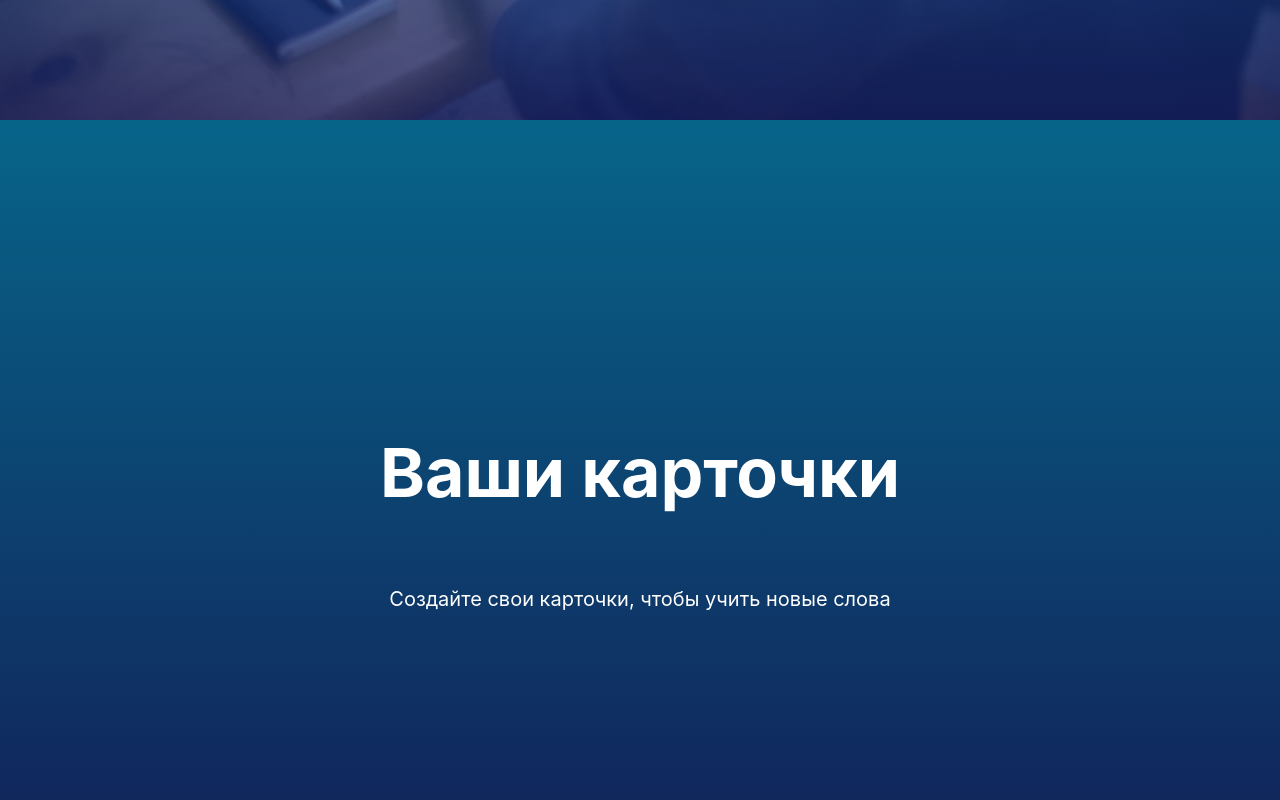
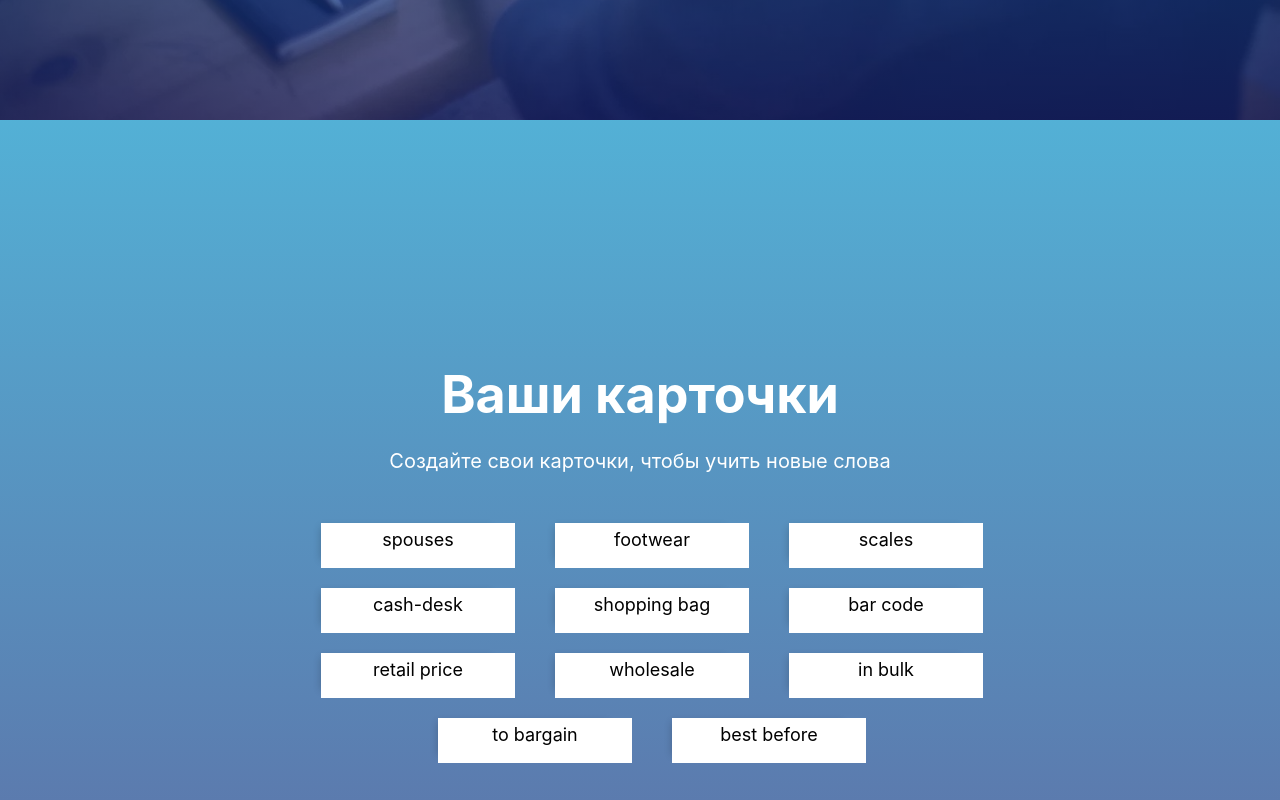
Before and after one commit to Savchhenko/Flash-cards-app, a React (Create React App) app: page / in a window 1280 px wide. Shown: the part 680-1480 px from the top of the page. Built offline with nearby package versions, Linux system fonts and the light colour scheme.

Commit message:
add block with cards

```diff
--- /dev/null
+++ b/src/components/card/card.jsx
@@ -0,0 +1,20 @@
+import React, { Component } from 'react';
+import s from '../../styles/card.module.css';
+
+const Card = ({eng, rus}) => {
+    return (
+            <div className={s.card}>
+                <div className={s.cardInner}>
+                    <div className={s.cardFront}>
+                        { eng }
+                    </div>
+                    <div className={s.cardBack}>
+                        { rus }
+                    </div>
+                </div>
+
+            </div>
+        );
+}
+
+export default Card;
--- a/src/components/content-block/content-block.jsx
+++ b/src/components/content-block/content-block.jsx
@@ -1,12 +1,17 @@
 import React from "react";
-import s from "../../styles/header-block.module.css";
+import s from "../../styles/content-block.module.css";
+import Card from "../card/card";
+import { wordsList } from "../wordsList";
 
 const ContentBlock = ({ title, descr }) => {
     return (
-        <div className={s.cover} style={{backgroundImage: "none"}}>
+        <div className={s.container}>
             <div className={s.wrap}>
                 <h2 className={s.header}>{title}</h2>
                 <p className={s.descr}>{descr}</p>
+            </div>
+            <div className={s.cards}>
+                { wordsList.map(({eng, rus}) => <Card eng={eng} rus={rus}/>) }
             </div>
         </div>
     )
--- /dev/null
+++ b/src/components/wordsList.js
@@ -0,0 +1,46 @@
+export const wordsList = [
+    {
+        eng: "spouses",
+        rus: "супруги"
+    },
+    {
+        eng: "footwear",
+        rus: "обувь"
+    },
+    {
+        eng: "scales",
+        rus: "весы"
+    },
+    {
+        eng: "cash-desk",
+        rus: "касса"
+    },
+    {
+        eng: "shopping bag",
+        rus: "пакет"
+    },
+    {
+        eng: "bar code",
+        rus: "штрих-код"
+    },
+    {
+        eng: "retail price",
+        rus: "розничная цена"
+    },
+    {
+        eng: "wholesale",
+        rus: "оптовый"
+    },
+    {
+        eng: "in bulk",
+        rus: "оптом"
+    },
+    {
+        eng: "to bargain",
+        rus: "торговаться"
+    },
+    {
+        eng: "best before",
+        rus: "годен до"
+    },
+];
--- /dev/null
+++ b/src/styles/card.module.css
@@ -0,0 +1,44 @@
+.card {
+  font-size: 18px;
+  text-align: center;
+  margin: 1rem 2rem;
+  cursor: pointer;
+  perspective: 1000px;
+  height: 33px;
+  width: 170px;
+}
+
+.card:hover .cardInner {
+  transform: rotateY(180deg);
+}
+
+.cardInner {
+  position: relative;
+  background-color: transparent;
+  width: 100%;
+  height: 100%;
+  text-align: center;
+  transition: transform 0.6s;
+  transform-style: preserve-3d;
+  box-shadow: 0 4px 8px 0 rgba(0,0,0,0.2);
+}
+
+.cardFront, .cardBack {
+  position: absolute;
+  width: 100%;
+  height: 100%;
+  -webkit-backface-visibility: hidden;
+  backface-visibility: hidden;
+  padding: 6px 12px;
+}
+
+.cardFront {
+  background-color: #fff;
+  color: black;
+}
+
+.cardBack {
+  background-color: #FFC81F;
+  color: white;
+  transform: rotateY(180deg);
+}
--- a/src/styles/content-block.module.css
+++ b/src/styles/content-block.module.css
@@ -0,0 +1,38 @@
+.container {
+    width: 100%;
+    min-height: 100vh;
+    background-image: linear-gradient(to top, rgba(26,40,120,0.70), rgba(10,143,196,0.70));
+    display: flex;
+    flex-direction: column;
+    justify-content: center;
+    align-items: center;
+    padding: 5vh 0 10vh 0;
+}
+
+.wrap {
+    display: flex;
+    flex-direction: column;
+    justify-content: center;
+    align-items: center;
+    padding: 10px 0;
+    max-width: 1024px;
+}
+
+.header {
+    font-size: 52px;
+    color: white;
+    margin: 0;
+}
+
+.descr {
+    color: white;
+    font-size: 20px;
+    line-height: 1.55;
+}
+
+.cards {
+    width: 60%;
+    display: flex;
+    flex-wrap: wrap;
+    justify-content: center;
+}
```
